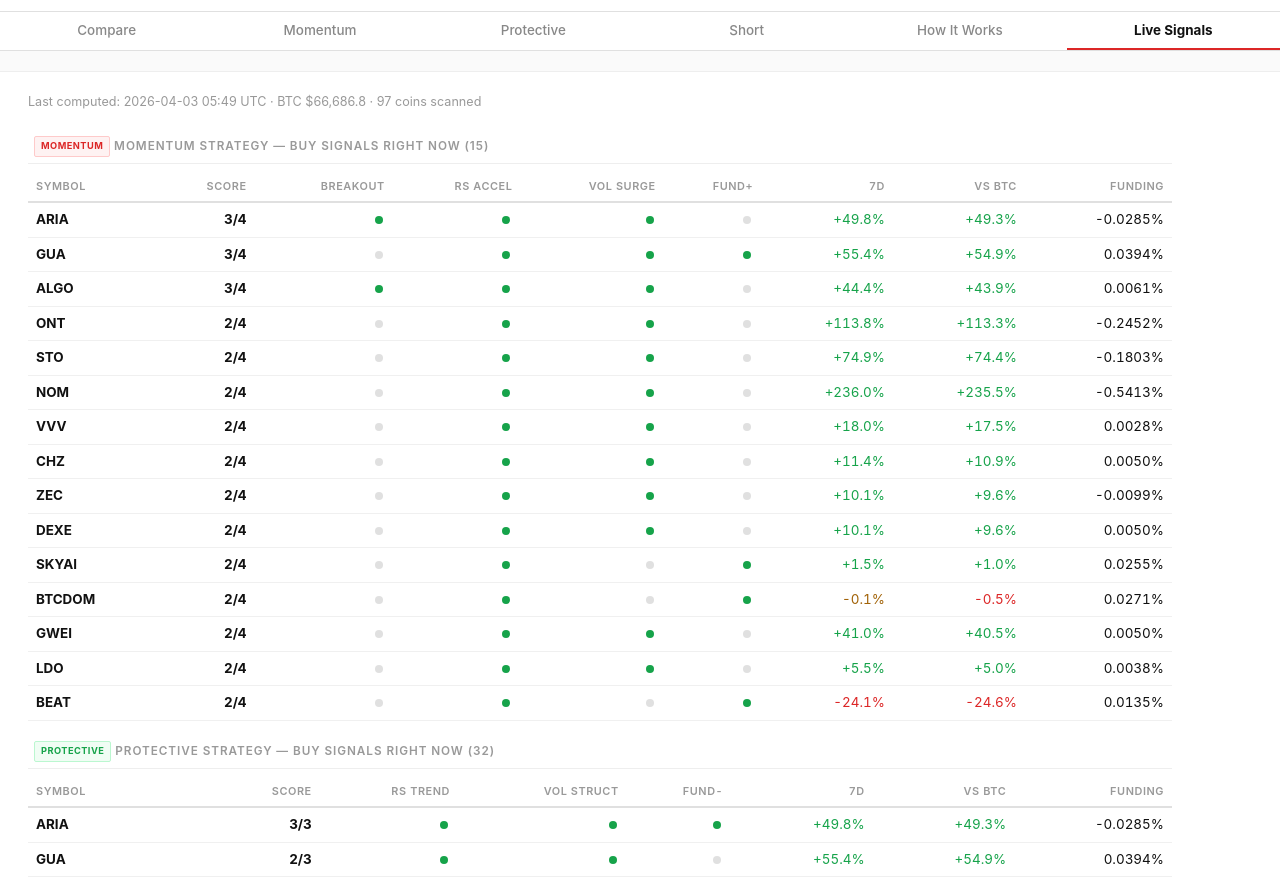
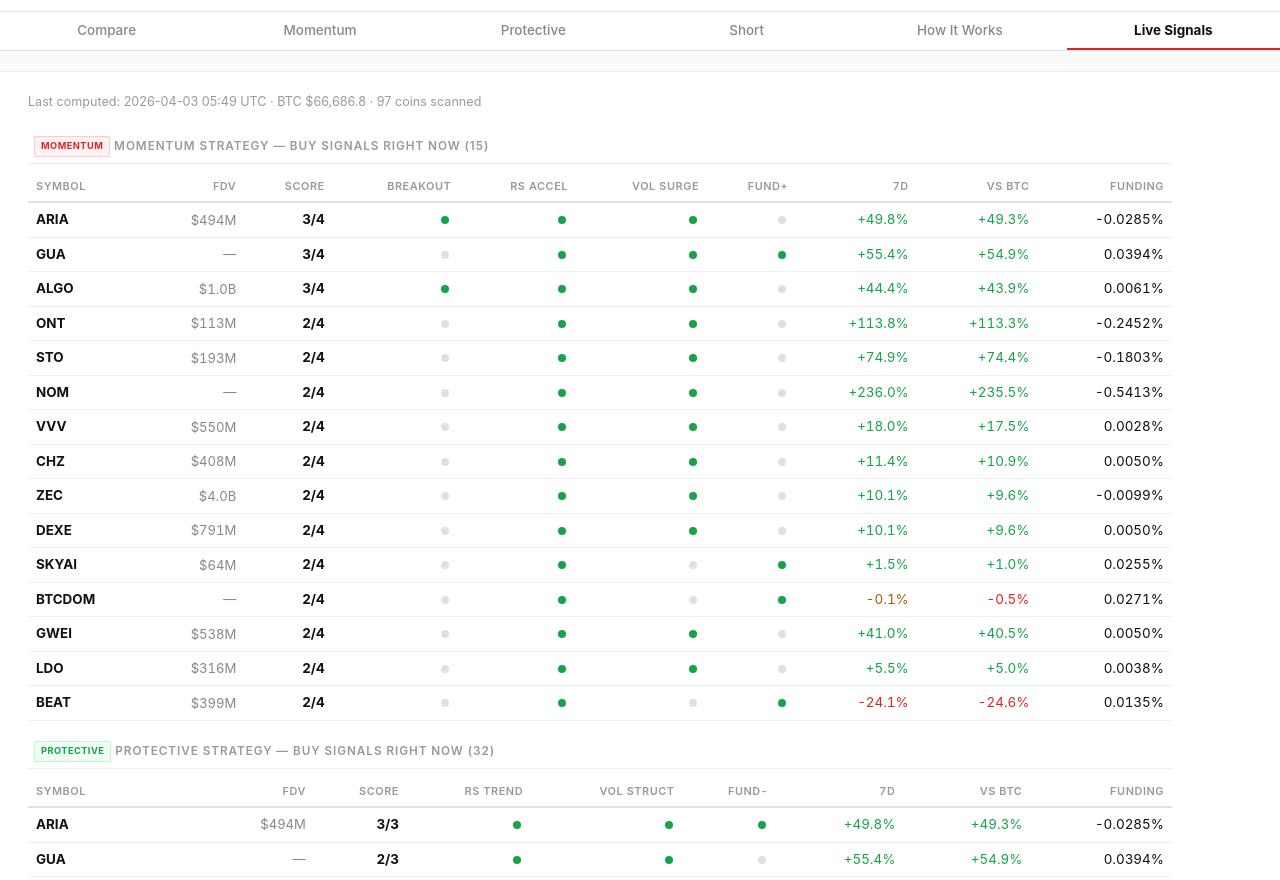
Before and after one commit to OzarkCrypto/altcoin-signal-dashboard, a website: page public/index.html in a window 1280 px wide. Shown: the part 72-952 px from the top of the page. Drawn offline with Linux system fonts and the light colour scheme.

Commit message:
Add FDV to Live Signals BUY tables

```diff
--- a/public/index.html
+++ b/public/index.html
@@ -517,10 +517,11 @@
   if(offBuys.length===0){
     h+='<p style="color:#999;font-size:0.82rem;padding:8px 0">No signals currently active.</p>';
   } else {
-    h+='<table><thead><tr><th style="text-align:left">'+t('symbol')+'</th><th>'+t('liveScore')+'</th><th>'+t('liveBreakout')+'</th><th>'+t('liveRsAccel')+'</th><th>'+t('liveVolSurge')+'</th><th>'+t('liveFundConf')+'</th><th>'+t('live7d')+'</th><th>'+t('liveRsBtc')+'</th><th>'+t('liveFunding')+'</th></tr></thead><tbody>';
+    h+='<table><thead><tr><th style="text-align:left">'+t('symbol')+'</th><th>FDV</th><th>'+t('liveScore')+'</th><th>'+t('liveBreakout')+'</th><th>'+t('liveRsAccel')+'</th><th>'+t('liveVolSurge')+'</th><th>'+t('liveFundConf')+'</th><th>'+t('live7d')+'</th><th>'+t('liveRsBtc')+'</th><th>'+t('liveFunding')+'</th></tr></thead><tbody>';
     for(var i=0;i<offBuys.length;i++){
       var s=offBuys[i];
       h+='<tr><td style="text-align:left;font-weight:700">'+s.symbol.replace('USDT','')+'</td>';
+      h+='<td style="color:#888;font-size:0.78rem">'+fmtFDV(s.fdv)+'</td>';
       h+='<td><strong>'+s.off_total+'/4</strong></td>';
       h+='<td><span class="dot '+(s.off_breakout?'on':'off')+'"></span></td>';
       h+='<td><span class="dot '+(s.off_rs_accel?'on':'off')+'"></span></td>';
@@ -539,10 +540,11 @@
   if(defBuys.length===0){
     h+='<p style="color:#999;font-size:0.82rem;padding:8px 0">No signals currently active.</p>';
   } else {
-    h+='<table><thead><tr><th style="text-align:left">'+t('symbol')+'</th><th>'+t('liveScore')+'</th><th>'+t('liveRsTrend')+'</th><th>'+t('liveVolStruct')+'</th><th>'+t('liveFundNeg')+'</th><th>'+t('live7d')+'</th><th>'+t('liveRsBtc')+'</th><th>'+t('liveFunding')+'</th></tr></thead><tbody>';
+    h+='<table><thead><tr><th style="text-align:left">'+t('symbol')+'</th><th>FDV</th><th>'+t('liveScore')+'</th><th>'+t('liveRsTrend')+'</th><th>'+t('liveVolStruct')+'</th><th>'+t('liveFundNeg')+'</th><th>'+t('live7d')+'</th><th>'+t('liveRsBtc')+'</th><th>'+t('liveFunding')+'</th></tr></thead><tbody>';
     for(var i=0;i<defBuys.length;i++){
       var s=defBuys[i];
       h+='<tr><td style="text-align:left;font-weight:700">'+s.symbol.replace('USDT','')+'</td>';
+      h+='<td style="color:#888;font-size:0.78rem">'+fmtFDV(s.fdv)+'</td>';
       h+='<td><strong>'+s.def_total+'/3</strong></td>';
       h+='<td><span class="dot '+(s.def_rs?'on':'off')+'"></span></td>';
       h+='<td><span class="dot '+(s.def_vol?'on':'off')+'"></span></td>';
```
